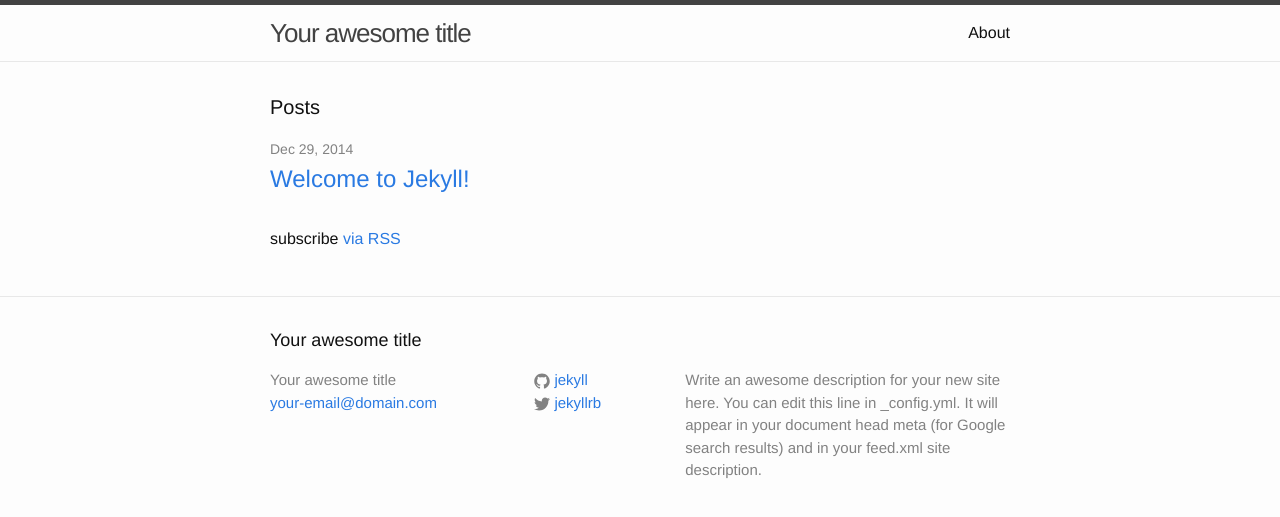
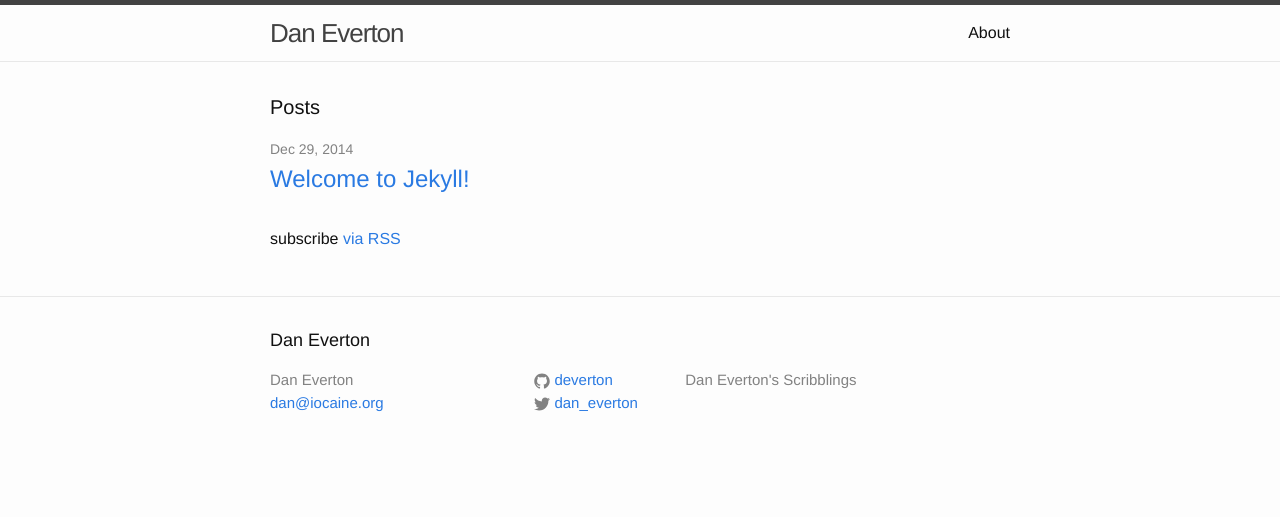
Before and after one commit to deverton/deverton.github.io, a Jekyll site: the page built from index.html, in a window 1280 px wide. Shown: the top 517 px of the page. Built offline with Jekyll 4.4.1, drawn with Linux system fonts in a browser that asks for light colours.

Commit message:
Personalise the Jekyll configuration.

```diff
--- a/_config.yml
+++ b/_config.yml
@@ -1,14 +1,11 @@
 # Site settings
-title: Your awesome title
-email: your-email@domain.com
-description: > # this means to ignore newlines until "baseurl:"
-  Write an awesome description for your new site here. You can edit this
-  line in _config.yml. It will appear in your document head meta (for
-  Google search results) and in your feed.xml site description.
-baseurl: "" # the subpath of your site, e.g. /blog/
-url: "http://yourdomain.com" # the base hostname & protocol for your site
-twitter_username: jekyllrb
-github_username:  jekyll
+title: Dan Everton
+email: dan@iocaine.org
+description: Dan Everton's Scribblings
+baseurl: ""
+url: "http://www.iocaine.org"
+twitter_username: dan_everton
+github_username:  deverton
 
 # Build settings
 markdown: kramdown
```
